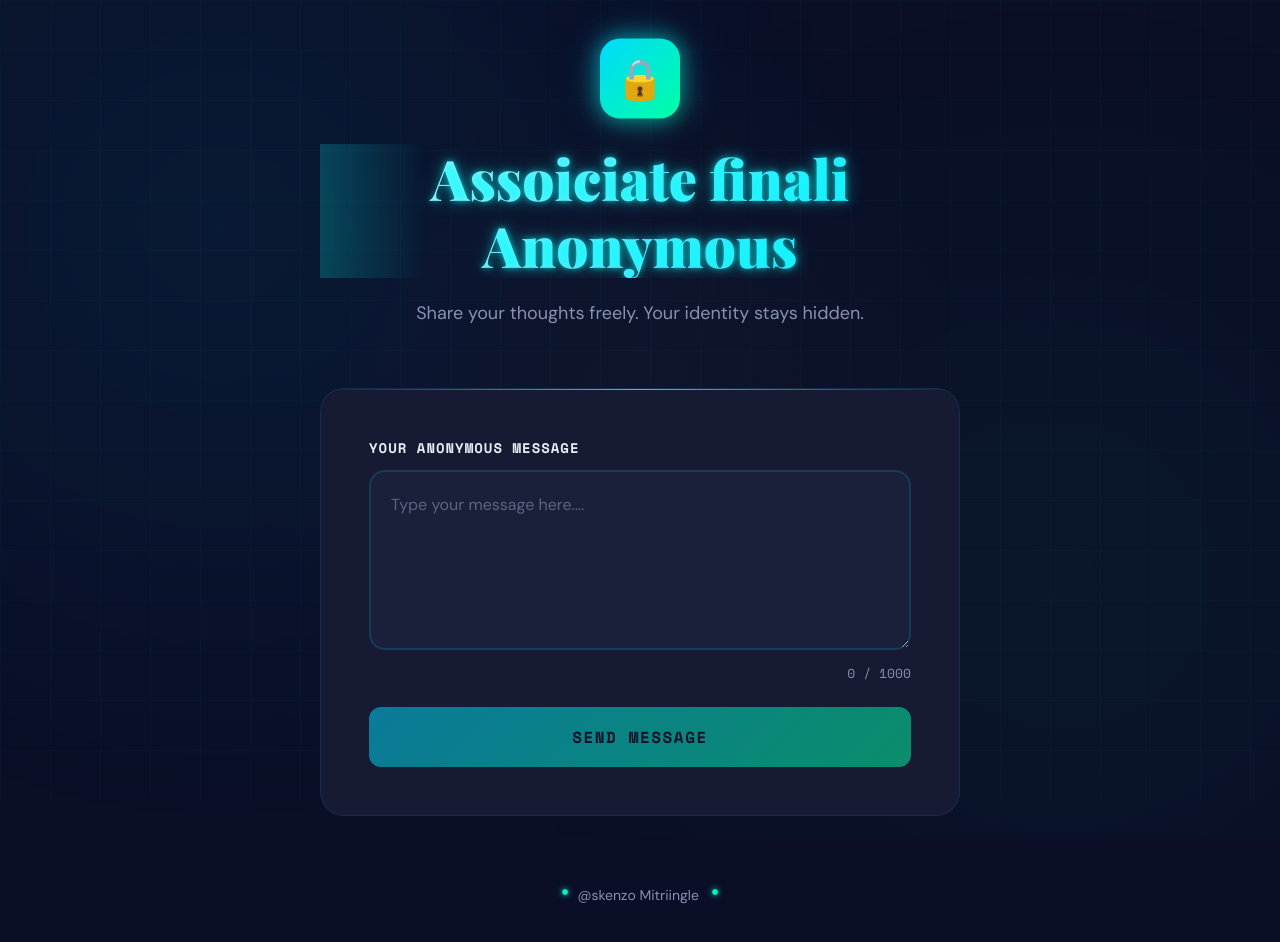
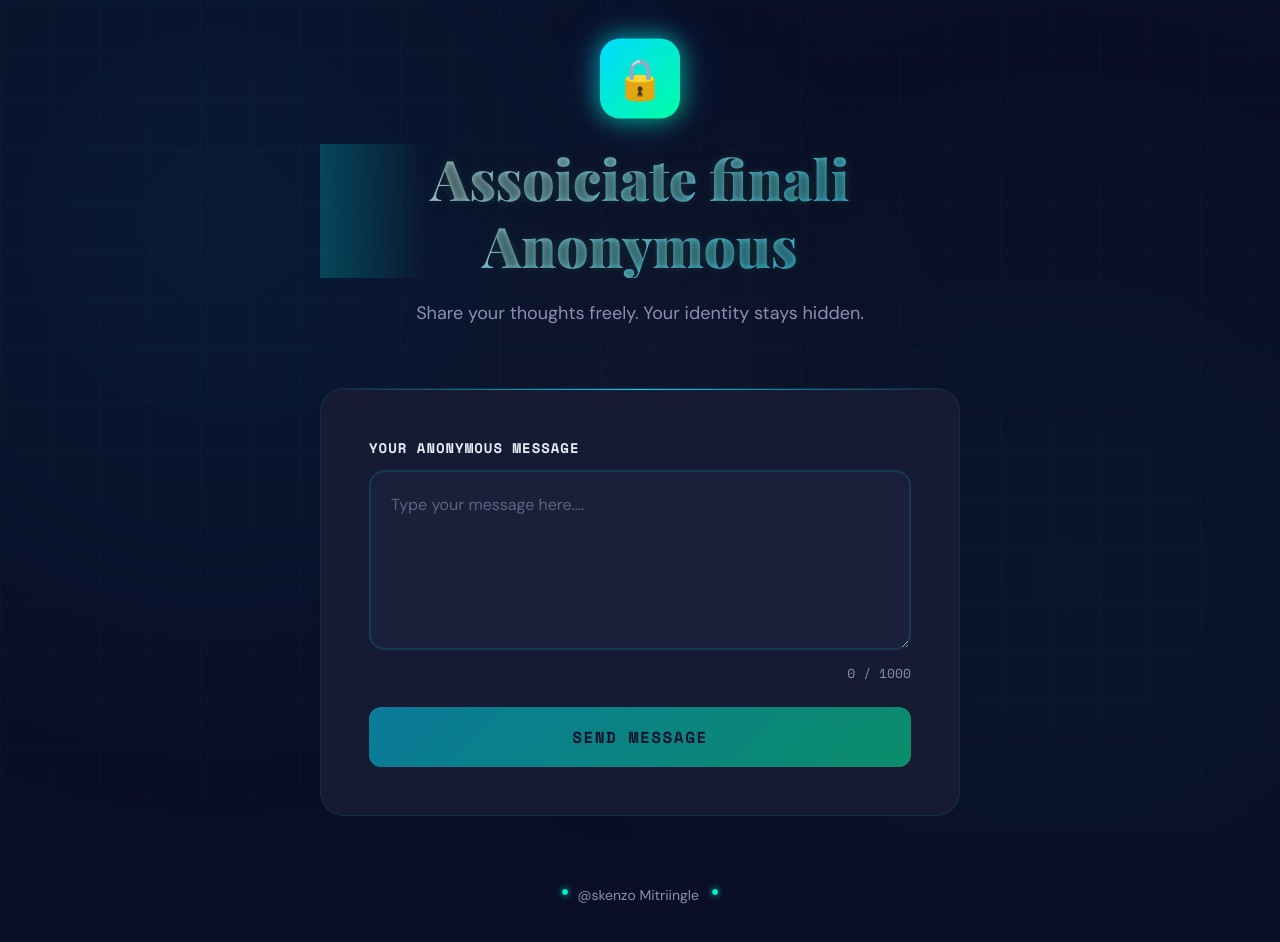
Before and after one commit to skenzo-mitriingle/annonymous, a plain HTML site: page index.html in a window 1280 px wide. Drawn offline with nearby package versions, Linux system fonts and the light colour scheme.

Commit message:
final touches

```diff
--- a/css/styles.css
+++ b/css/styles.css
@@ -441,8 +441,8 @@ textarea:focus {
   position: relative;
   display: inline-block;
   font-weight: 900;
-  color: #7df9ff;
-  text-shadow: 0 0 6px rgba(0,255,255,.65), 0 0 18px rgba(0,255,255,.45);
+  color: #4dd6dd;
+  text-shadow: 0 0 6px rgba(35, 51, 51, 0.65), 0 0 18px rgba(25, 58, 58, 0.45);
   overflow: hidden;
 }
 
```
